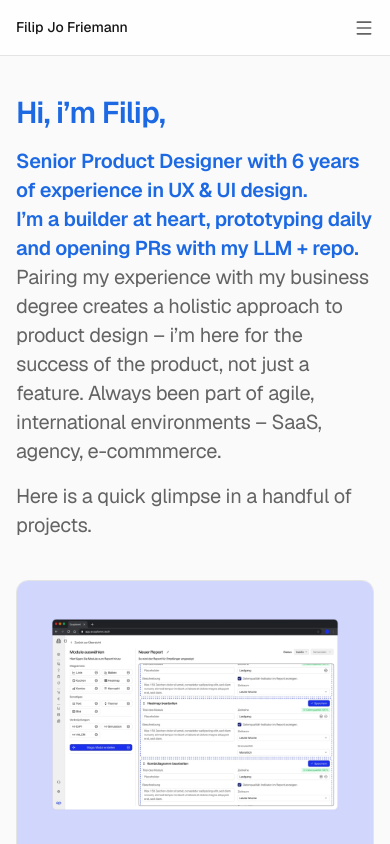
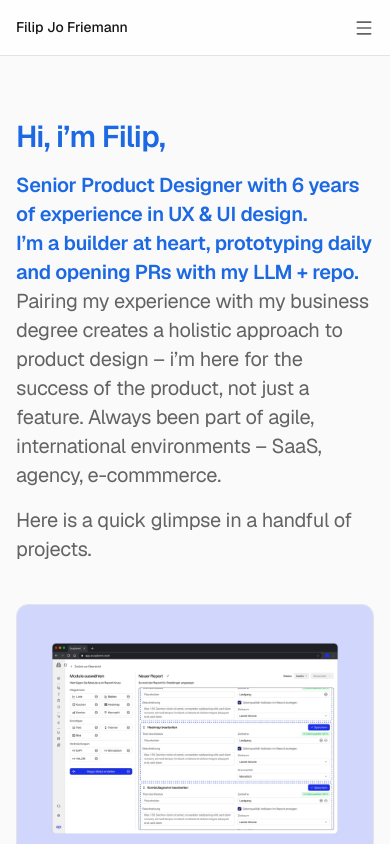
Before and after one commit to filip-jo/Portfolio, a Next.js app: page / in a window 390 px wide. Shown: the top 844 px of the page. Built offline with nearby package versions, Linux system fonts and the light colour scheme.

Commit message:
Start the overview intro lower on the screen
Large screens get extra space above the intro (--intro-offset, 20vh);
small screens get a little more top padding.

Co-Authored-By: Claude Opus 5.5 <noreply@anthropic.com>
Claude-Session: https://claude.ai/code/session_018ke2vhKND3PhSgHxF3dn2f

```diff
--- a/src/app/globals.css
+++ b/src/app/globals.css
@@ -36,6 +36,8 @@
   --sidebar-radius: 1rem;
   --sidebar-shadow: 0 1px 2px oklch(0 0 0 / 0.04), 0 8px 24px oklch(0 0 0 / 0.06);
   --content-max-width: 56rem;
+  /* Extra space above the overview intro on large screens. */
+  --intro-offset: 20vh;
   --radius: 0.75rem;
 
   /*
@@ -88,6 +90,7 @@
   /* Room the content leaves for the floating sidebar: inset + width + inset. */
   --spacing-sidebar-offset: calc(var(--sidebar-width) + 2 * var(--sidebar-inset));
   --container-content: var(--content-max-width);
+  --spacing-intro-offset: var(--intro-offset);
 
   /* Page titles, KPI numbers */
   --text-display: var(--type-display);
--- a/src/app/page.tsx
+++ b/src/app/page.tsx
@@ -6,7 +6,7 @@ import { site } from "@/content/site";
 export default function Home() {
   return (
     <>
-      <section className="max-w-2xl">
+      <section className="max-w-2xl pt-6 lg:pt-intro-offset">
         <h1 className="highlight-fade text-display">{site.greeting}</h1>
         <AboutMe className="mt-4 text-heading font-normal" />
         <p className="mt-4 text-heading font-normal text-muted">
```
